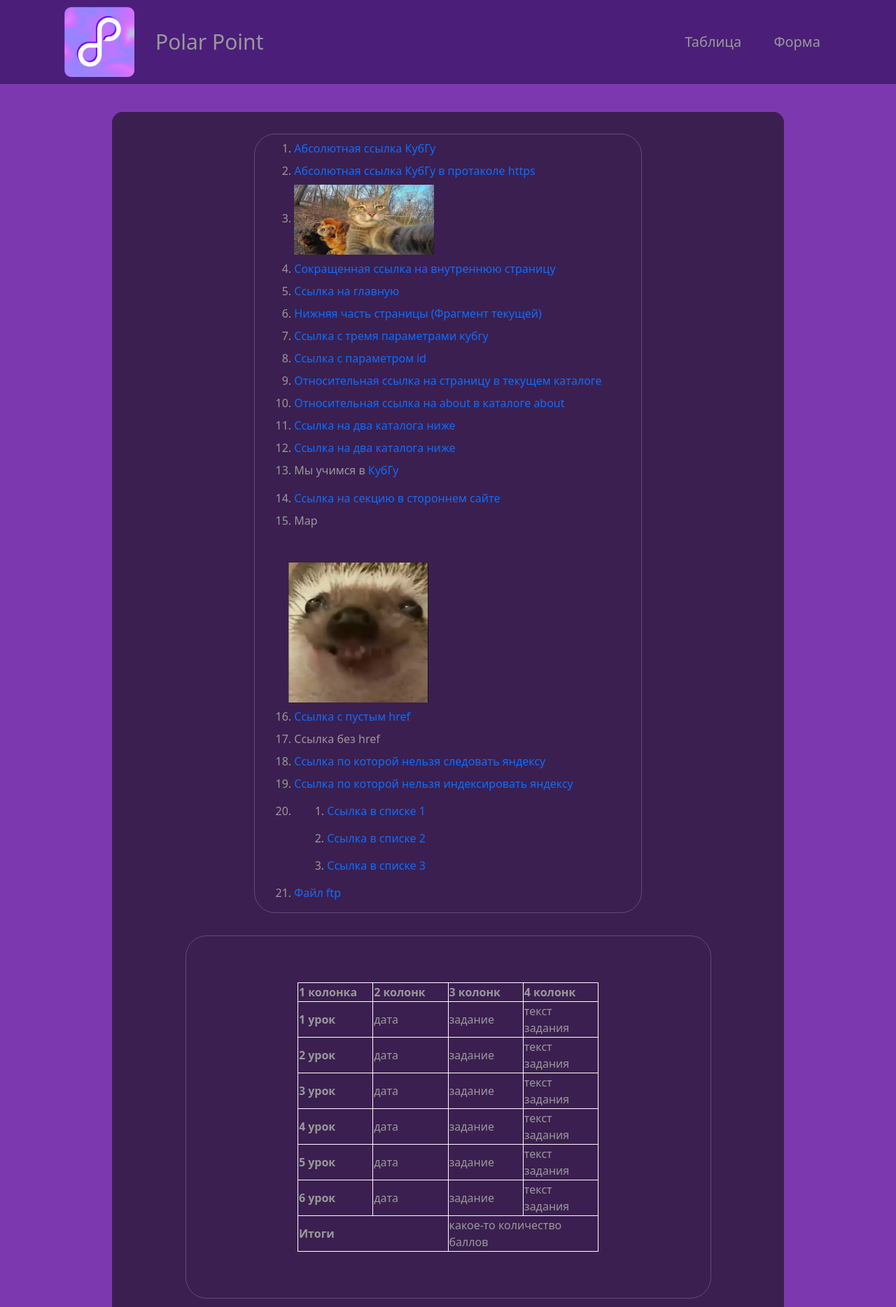
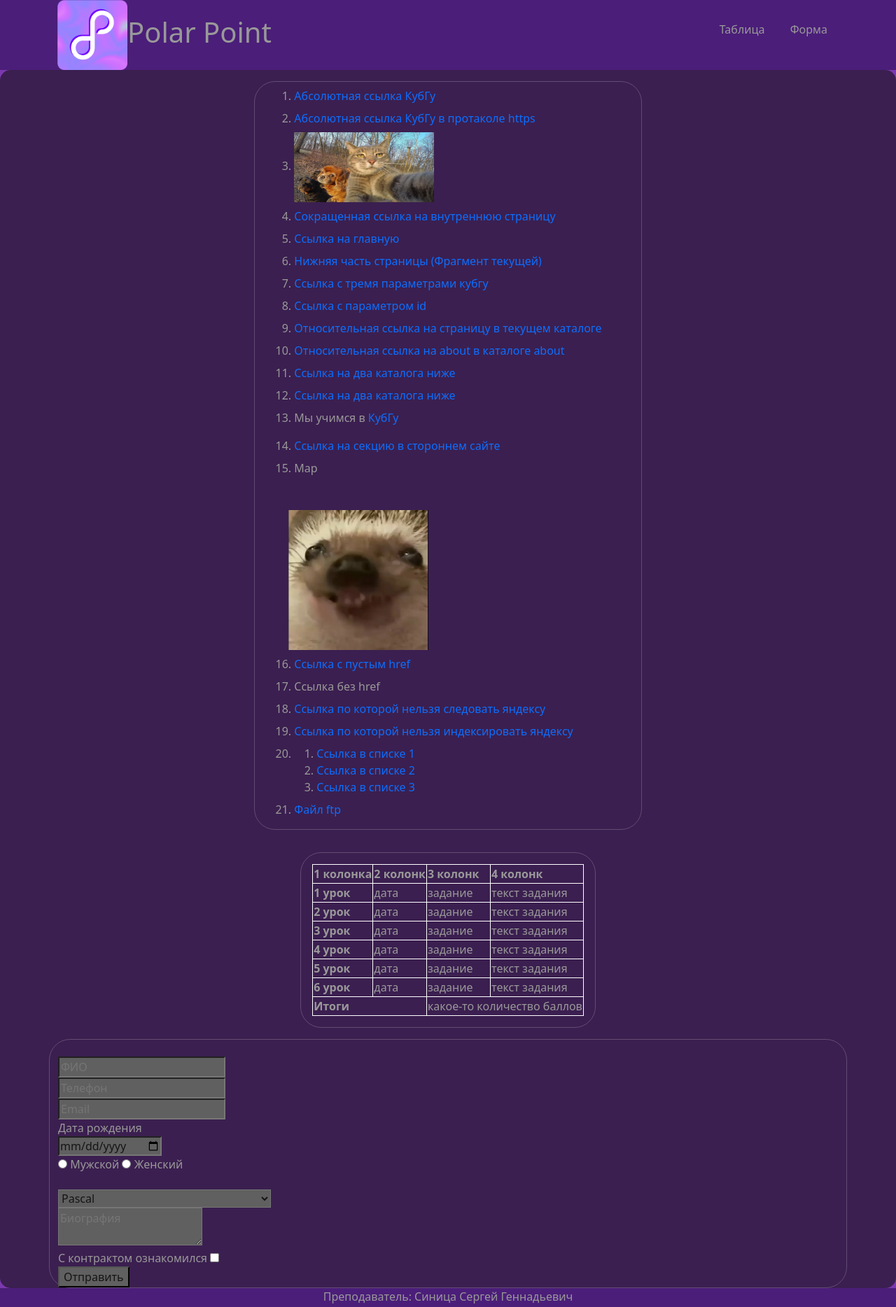
Before and after one commit to ashwh1te/4l, a plain HTML site: page index.html in a window 1280 px wide. Shown: the top 1868 px of the page at 70% size. Drawn offline with nearby package versions, Linux system fonts and the light colour scheme.

Commit message:
style.css

```diff
--- a/style.css
+++ b/style.css
@@ -1,34 +1,17 @@
 .root {
     background-color:#7c39af;
-    margin: 0;
-    padding: 0;
-    background-attachment: fixed;
-    background-size: cover;
+
 }
 header
 {
-    max-width: 100%;
+
     background-color: #4b1e79;
-    display: flex;
-    justify-content: center;
-    margin: 0;
-    flex-direction: column;
-    position: relative;
+
 }
-
-.head
+.logo
 {
-    display: flex;
-    justify-content: space-between;
-    align-items: center;
-    width: 100%;
-}
-.headerer
-{
-    width: 100%;
-}
-.name-project {
-    margin: 20px;
+    width: 100px;
+    height: 100px;
 }
 ol
 {
@@ -41,23 +24,11 @@ label
 header h1
 {
     color: #999999;
-    text-align: center;
-    font-size: 30px;
-
 }
 
-li {
-    margin:15px;
-}
 
-.forms
-{
-    flex-direction: column;
-    justify-content: center;
-    align-items: center;
-    display: flex;
 
-}
+
 p{
     color:#999999
 }
@@ -67,85 +38,39 @@ a
     color:#E6E6E6;
 }
 
-nav
-{
-    display: block;
 
-    min-width: 100px;}
-
-.navnav
-{
-    display: block;
-    margin: 10px;
-    text-align: center;
-}
 .navnavnav
 {
     color: #999999;
-    border: none;
-    margin-right: 10px;
-    text-decoration: none;
-    transition: 0.3s ease;
-    font-size: 20px;
+
+
 }
-.nav-menu
-{
-    margin: 0;
-    padding: 0;
-}
+
 
 footer
 {
     background-color: #4b1e79;
     margin: 0;
-    max-width: 100%;
-    position: relative;
-    top: 40px;
-    flex-direction: column;
-    justify-content: center;
-    align-items: center;
-    display: flex;
 
 }
 
-#podval {
-    color: transparent;
-    background-color: transparent;
-    border: none;
-}
 
-.logo
-{
-    width: 100px;
-    height: 100px;
-    margin: 10px;
-}
-.main-section1 {
-    display: flex;
-    flex-direction: column;
-}
-.first-table {
-    order: -1;
-}
+
+
+
+
 .front-block {
     border: 1px solid rgba(255, 255, 255, .2);
     border-radius: 15px;
-    margin: 10px 0;
 }
 main
 {
     background-color: #3b1f50;
-    max-width: 95%;
-    margin: 0 auto;
+
     border-radius: 15px;
-    bottom: 40px;
+
 }
-main
-{
-    padding: 15px;
-    margin: 10px;
-    margin-top: 40px;
-}
+
 
 input, select, textarea
 {
@@ -170,77 +95,20 @@ table
 table
 {
     border: 1px solid white;
-    table-layout: fixed;
-    border-collapse: collapse;
-    margin: 50px auto;
-    width: 95%;
+
 }
 caption
 {
-    border: 2px double white;
+    border: 1px double white;
 }
 
 th {
-    border: 1px solid white;
+    border: 2px solid white;
 }
 
 td {
-    border: 1px solid white;
+    border: 2px solid white;
 }
 .front-block {
     border-radius: 30px;
 }
-@media all and (min-width: 900px)
-{
-
-    header {
-        flex-direction: row;
-        justify-content: center;
-    }
-
-
-
-    .headerer {
-        width: 960px;
-        display: flex;
-        justify-content: space-between;
-    }
-
-    nav {
-        display: flex;
-        justify-content: space-between;
-        align-items: center;
-        margin: 0 0;
-    }
-
-    main {
-        max-width: 960px;
-        margin: 0 auto;
-        margin-top: 40px;
-    }
-
-
-    .navnav {
-        display: inline-block;
-        margin: 10px;
-    }
-
-    .first-table {
-        order: 1;
-    }
-
-
-
-    .head {
-        justify-content: left;
-        width: 30%;
-    }
-
-
-
-
-
-    table {
-        width: 60%;
-    }
-}
```
